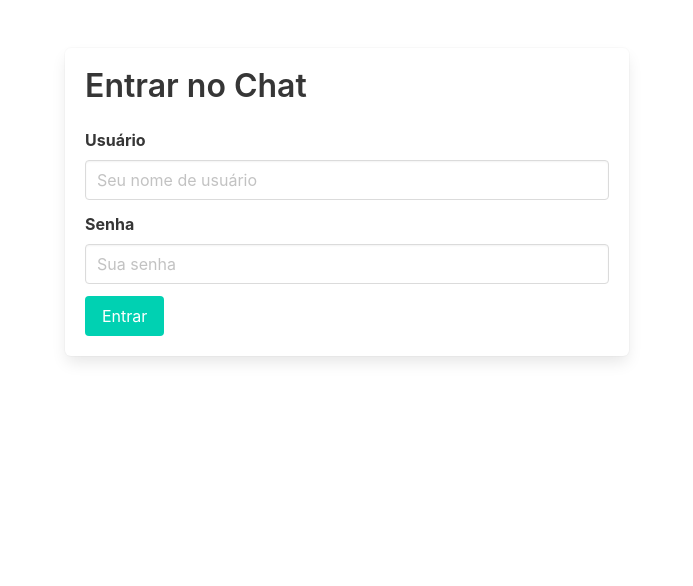
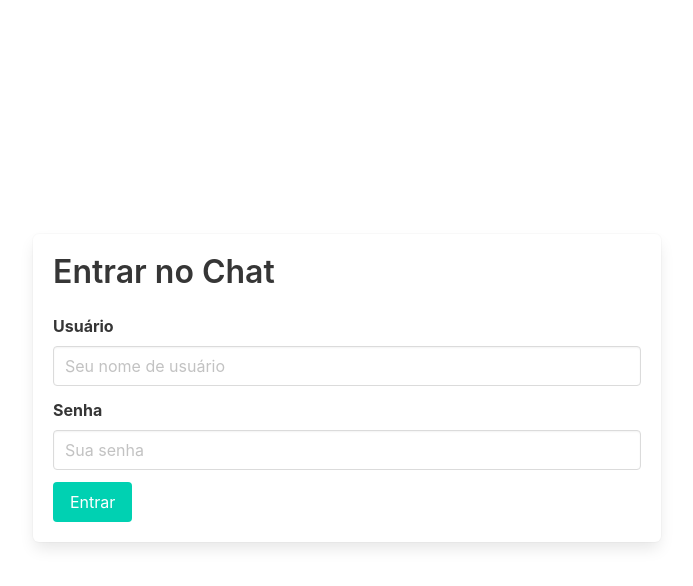
Before and after one commit to LucaKeb/webchat, a plain HTML site: page client/index.html in a window 1280 px wide. Shown: the whole page, without its empty margins (293-986 px from the left). Drawn offline with nearby package versions, Linux system fonts and the light colour scheme.

Commit message:
ajustando layout para ocupar a tela inteira

```diff
--- a/client/index.html
+++ b/client/index.html
@@ -8,9 +8,6 @@
     <link rel="stylesheet" href="style.css">
 </head>
 <body>
-    <section class="section">
-        <div class="container">
-
     <div id="loginContainer" class="columns is-centered">
         <div class="column is-half">
             <div class="box">
@@ -82,8 +79,7 @@
             </main>
         </div>
     </div>
-        </div>
-    </section>
+
     <script src="script.js"></script>
 </body>
 </html>
--- a/client/style.css
+++ b/client/style.css
@@ -1,7 +1,14 @@
-/* ===== NOVAS REGRAS PARA O LAYOUT ESTILO WHATSAPP ===== */
 html, body {
     height: 100%;
     overflow: hidden;
+}
+
+/* centralizar o formulário de login */
+#loginContainer {
+    display: flex;
+    min-height: 100vh;
+    align-items: center;
+    justify-content: center;
 }
 
 /* Faz o container principal do chat ocupar toda a altura da tela */
@@ -68,7 +75,7 @@ html, body {
 .user.online { cursor: pointer; }
 
 
-/* ===== Mensagens (bubbles) ===== */
+/* ===== Mensagens (bolhas) ===== */
 
 /* Contêiner que alinha a mensagem */
 .message-container {
```
Lines whose indentation alone changed are shown as unchanged.
